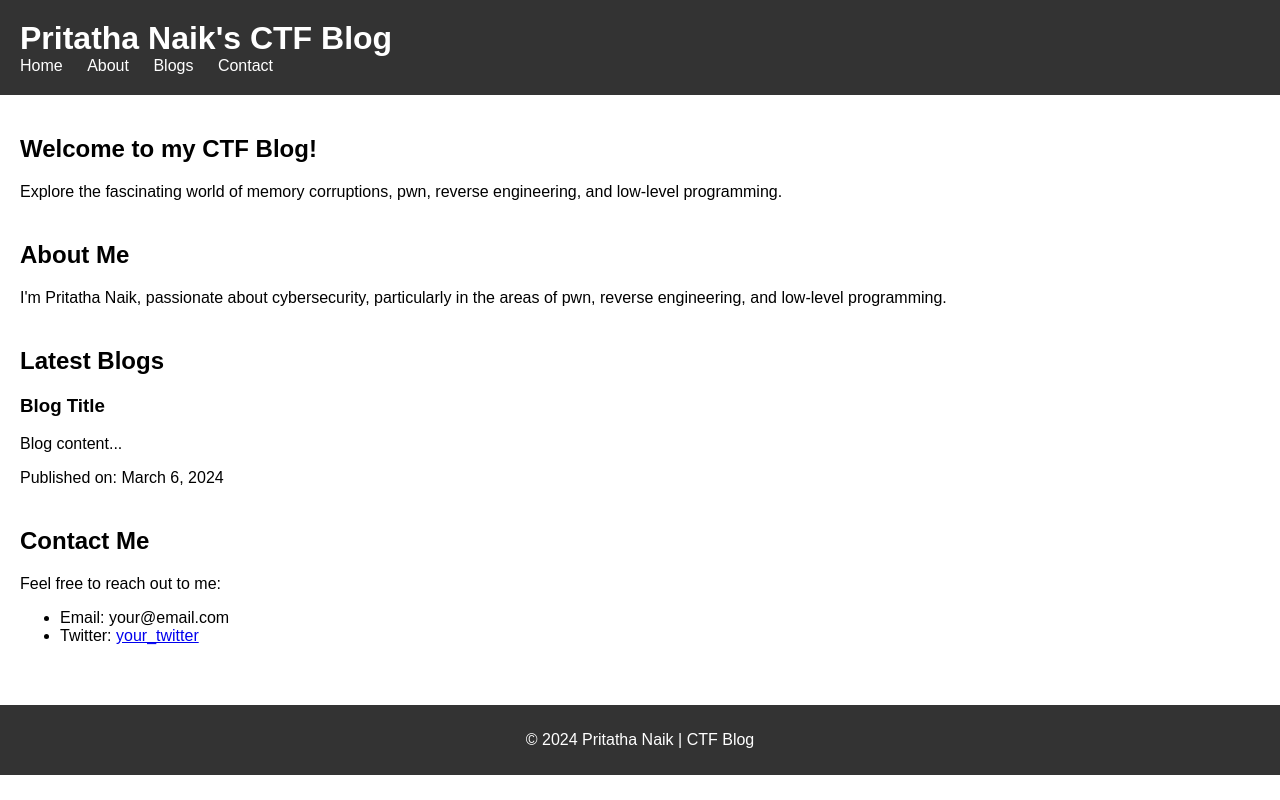
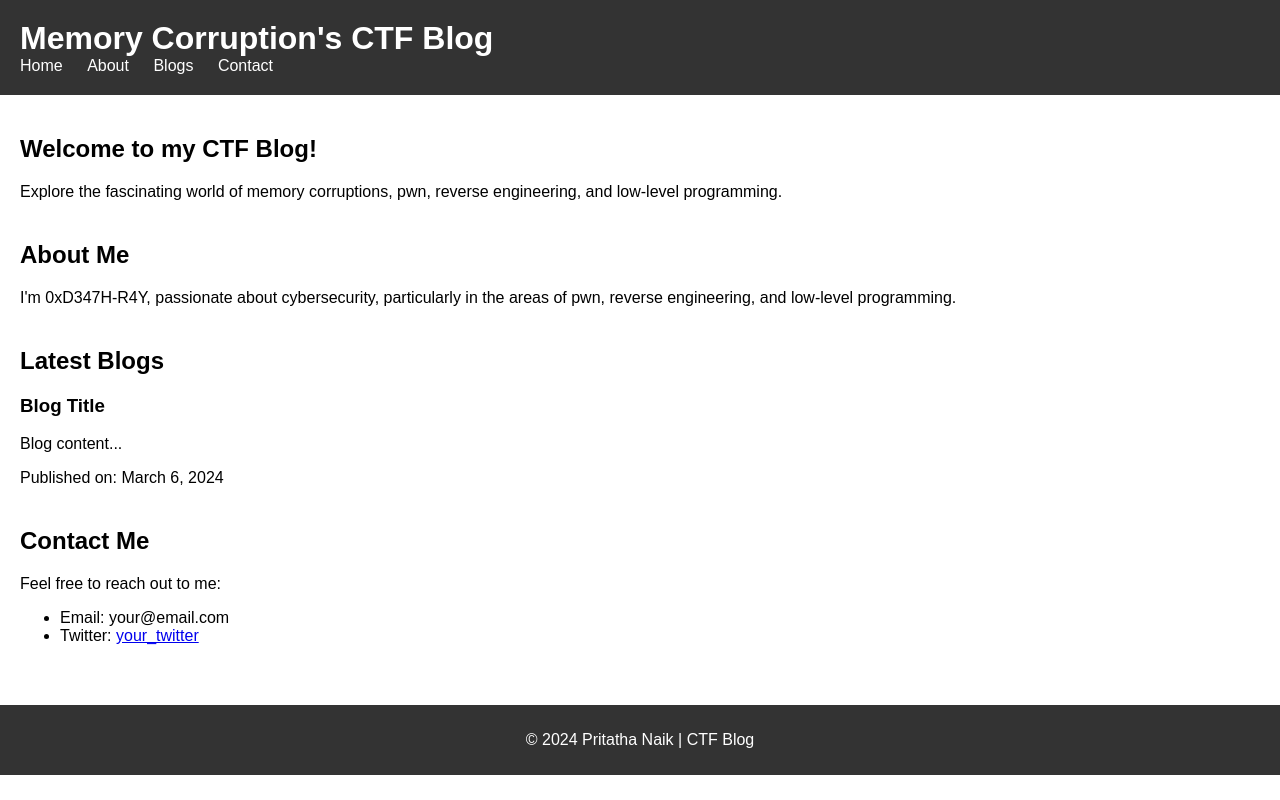
Before and after one commit to 0MrError0/Memory-Corruptions, a plain HTML site: page index.html in a window 1280 px wide. Drawn offline with Linux system fonts and the light colour scheme.

Commit message:
Update index.html

```diff
--- a/index.html
+++ b/index.html
@@ -56,7 +56,7 @@ footer {
         </style>
 <body>
     <header>
-        <h1>Pritatha Naik's CTF Blog</h1>
+        <h1>Memory Corruption's CTF Blog</h1>
         <nav>
             <ul>
                 <li><a href="#home">Home</a></li>
@@ -75,7 +75,7 @@ footer {
 
         <section id="about">
             <h2>About Me</h2>
-            <p>I'm Pritatha Naik, passionate about cybersecurity, particularly in the areas of pwn, reverse engineering, and low-level programming.</p>
+            <p>I'm 0xD347H-R4Y, passionate about cybersecurity, particularly in the areas of pwn, reverse engineering, and low-level programming.</p>
         </section>
 
         <section id="blogs">
```
